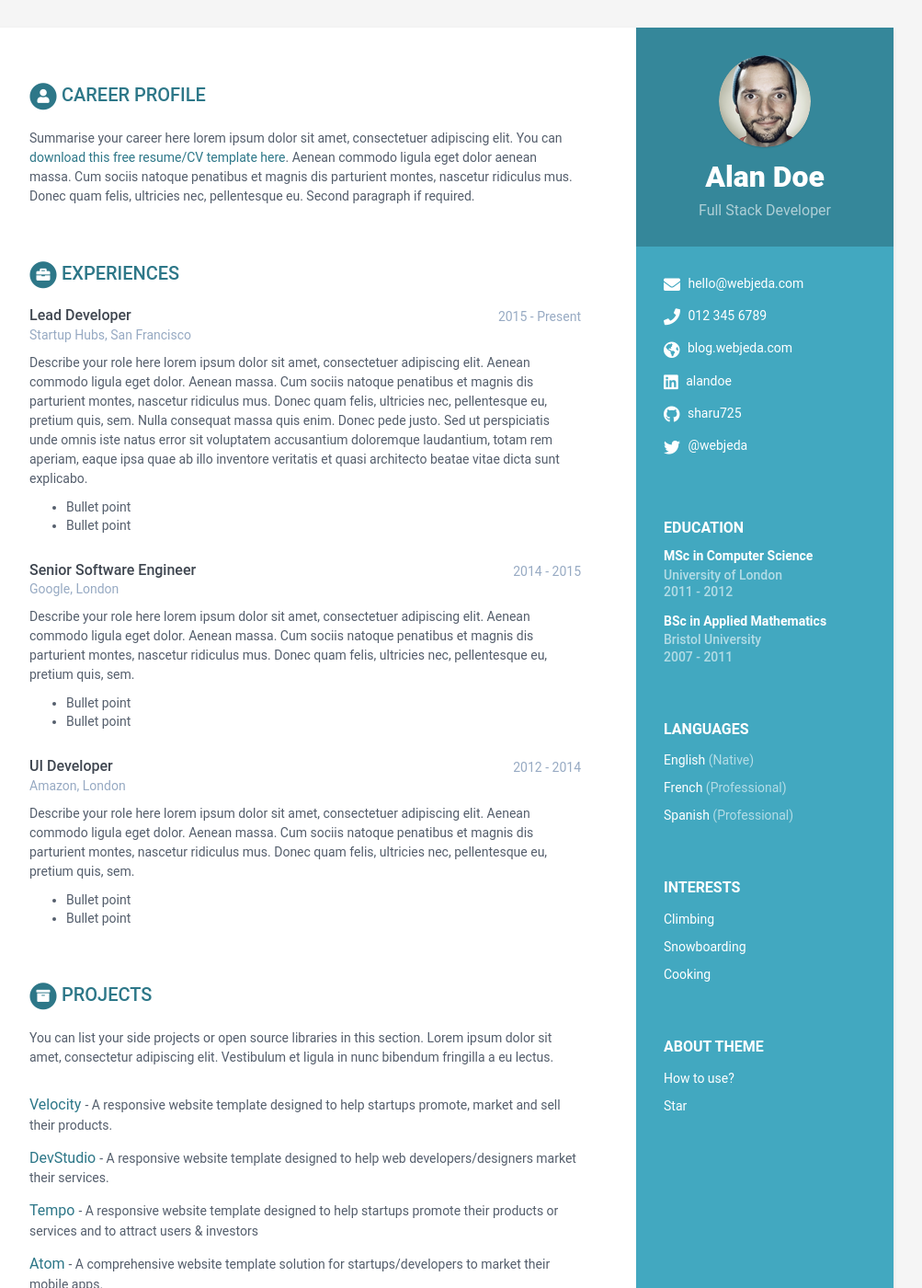
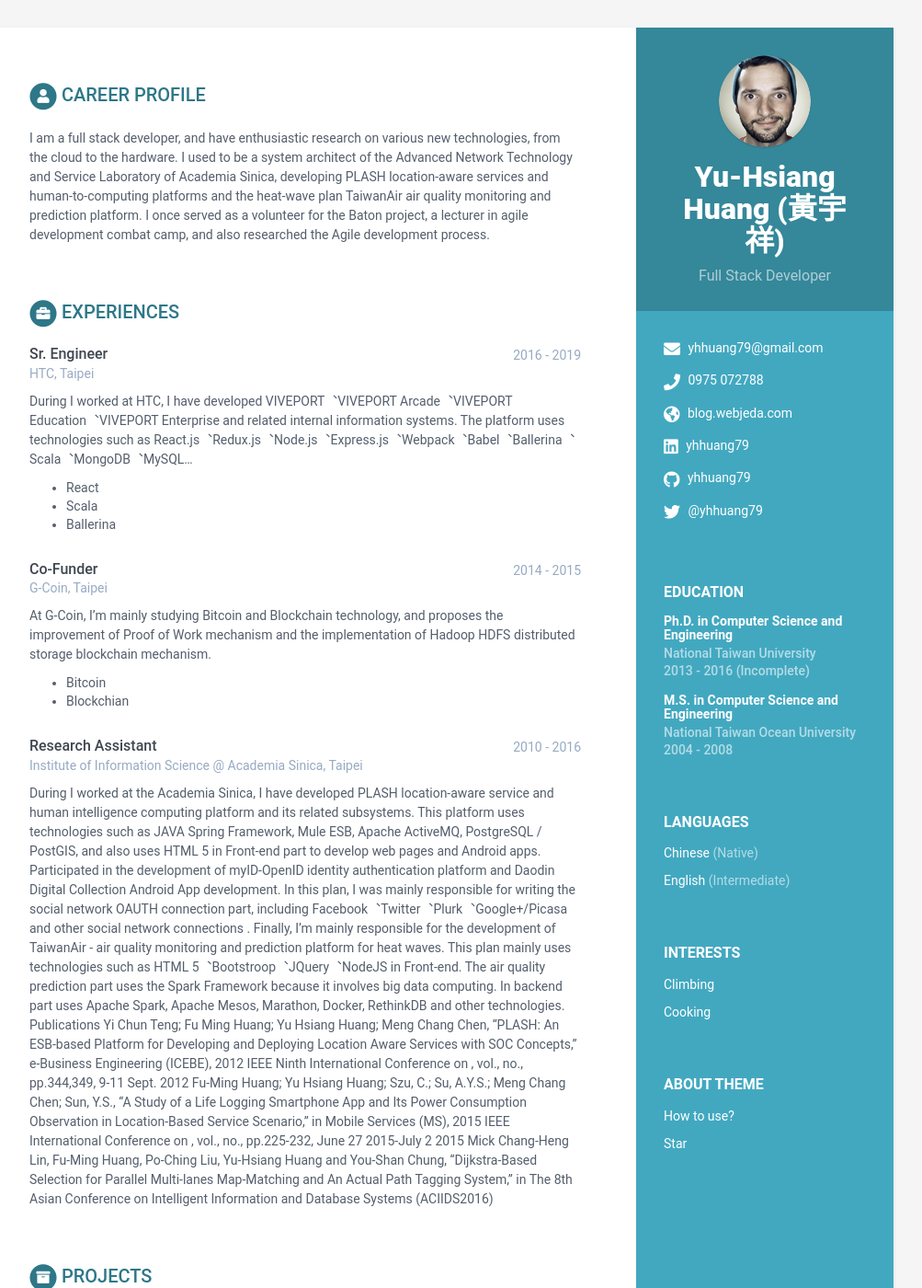
Before and after one commit to yhhuang79/resume, a Jekyll site: the page built from index.html, in a window 1280 px wide and 1400 px high. Shown: the whole window at 92% size, without its empty margins (168-1171 px from the left). Built offline with Jekyll 4.4.1, drawn with Linux system fonts in a browser that asks for light colours.

Commit message:
Edit my profile

```diff
--- a/_config.yml
+++ b/_config.yml
@@ -3,7 +3,7 @@
 # Site Settings
 title: My Resume
 url: 'http://webjeda.com'
-baseurl: '/online-cv' #change it according to your repository name
+baseurl: '/resume' #change it according to your repository name
 description: A beautiful Jekyll theme for creating resume
 # Style will be applied only after restarting the build or serve. Just choose one of the options.
 theme_skin: blue # blue turquoise green berry orange ceramic
--- a/_data/data.yml
+++ b/_data/data.yml
@@ -7,38 +7,32 @@ sidebar:
     education: True # set to False if you want education in main section instead of in sidebar
 
     # Profile information
-    name: Alan Doe
+    name: Yu-Hsiang Huang (黃宇祥)
     tagline: Full Stack Developer
     avatar: profile.png  #place a 100x100 picture inside /assets/images/ folder and provide the name of the file below
 
     # Sidebar links
-    email: hello@webjeda.com
-    phone: 012 345 6789
+    email: yhhuang79@gmail.com
+    phone: 0975 072788
     website: blog.webjeda.com #do not add http://
-    linkedin: alandoe
-    github: sharu725
+    linkedin: yhhuang79
+    github: yhhuang79
     gitlab:
     bitbucket:
-    twitter: '@webjeda'
+    twitter: '@yhhuang79'
     stack-overflow: # Number/Username, e.g. 123456/alandoe
     codewars:
     goodreads: # Number-Username, e.g. 123456-alandoe
 
     languages:
-      - idiom: English
+      - idiom: Chinese
         level: Native
 
-      - idiom: French
-        level: Professional
-
-      - idiom: Spanish
-        level: Professional
+      - idiom: English
+        level: Intermediate
 
     interests:
       - item: Climbing
-        link:
-
-      - item: Snowboarding
         link:
 
       - item: Cooking
@@ -47,73 +41,43 @@ sidebar:
 career-profile:
     title: Career Profile
     summary: |
-      Summarise your career here lorem ipsum dolor sit amet, consectetuer
-      adipiscing elit. You can [download this free resume/CV template here]().
-      Aenean commodo ligula eget dolor aenean massa. Cum sociis natoque
-      penatibus et magnis dis parturient montes, nascetur ridiculus mus.
-      Donec quam felis, ultricies nec, pellentesque eu.
-      Second paragraph if required.
+      I am a full stack developer, and have enthusiastic research on various new technologies, from the cloud to the hardware. I used to be a system architect of the Advanced Network Technology and Service Laboratory of Academia Sinica, developing PLASH location-aware services and human-to-computing platforms and the heat-wave plan TaiwanAir air quality monitoring and prediction platform. I once served as a volunteer for the Baton project, a lecturer in agile development combat camp, and also researched the Agile development process.
 education:
-    - degree: MSc in Computer Science
-      university: University of London
-      time: 2011 - 2012
+    - degree: Ph.D. in Computer Science and Engineering
+      university: National Taiwan University
+      time: 2013 - 2016 (Incomplete)
+
+    - degree: M.S. in Computer Science and Engineering
+      university: National Taiwan Ocean University
+      time: 2004 - 2008
+experiences:
+    - role: Sr. Engineer
+      time: 2016 - 2019
+      company: HTC, Taipei
       details: |
-        Describe your study here lorem ipsum dolor sit amet, consectetuer
-        adipiscing elit. Aenean commodo ligula eget dolor. Aenean massa. Cum
-        sociis natoque penatibus et magnis dis parturient montes, nascetur
-        ridiculus mus. Donec quam felis, ultricies nec, pellentesque eu,
-        pretium quis, sem.
-          - Bullet point
-          - Bullet point
-    - degree: BSc in Applied Mathematics
-      university: Bristol University
-      time: 2007 - 2011
+        During I worked at HTC, I have developed VIVEPORT︑VIVEPORT Arcade︑VIVEPORT Education︑VIVEPORT Enterprise and related internal information systems. The platform uses technologies such as React.js︑Redux.js︑Node.js︑Express.js︑Webpack︑Babel︑Ballerina︑Scala︑MongoDB︑MySQL...
+          - React
+          - Scala
+          - Ballerina
+    - role: Co-Funder
+      time: 2014 - 2015
+      company: G-Coin, Taipei
       details: |
-        Describe your study here lorem ipsum dolor sit amet, consectetuer
-        adipiscing elit. Aenean commodo ligula eget dolor. Aenean massa. Cum
-        sociis natoque penatibus et magnis dis parturient montes, nascetur
-        ridiculus mus. Donec quam felis, ultricies nec, pellentesque eu,
-        pretium quis, sem.
-          - Bullet point
-          - Bullet point
-experiences:
-    - role: Lead Developer
-      time: 2015 - Present
-      company: Startup Hubs, San Francisco
+        At G-Coin, I’m mainly studying Bitcoin and Blockchain technology, and proposes the improvement of Proof of Work mechanism and the implementation of Hadoop HDFS distributed storage blockchain mechanism.
+          - Bitcoin
+          - Blockchian
+    - role: Research Assistant
+      time: 2010 - 2016
+      company: Institute of Information Science @ Academia Sinica, Taipei
       details: |
-        Describe your role here lorem ipsum dolor sit amet, consectetuer
-        adipiscing elit. Aenean commodo ligula eget dolor. Aenean massa.
-        Cum sociis natoque penatibus et magnis dis parturient montes,
-        nascetur ridiculus mus. Donec quam felis, ultricies nec,
-        pellentesque eu, pretium quis, sem. Nulla consequat massa quis
-        enim. Donec pede justo. Sed ut perspiciatis unde omnis iste natus
-        error sit voluptatem accusantium doloremque laudantium, totam rem
-        aperiam, eaque ipsa quae ab illo inventore veritatis et quasi
-        architecto beatae vitae dicta sunt explicabo.
-          - Bullet point
-          - Bullet point
-    - role: Senior Software Engineer
-      time: 2014 - 2015
-      company: Google, London
-      details: |
-        Describe your role here lorem ipsum dolor sit amet, consectetuer
-        adipiscing elit. Aenean commodo ligula eget dolor. Aenean massa.
-        Cum sociis natoque penatibus et magnis dis parturient montes,
-        nascetur ridiculus mus. Donec quam felis, ultricies nec,
-        pellentesque eu, pretium quis, sem.
-          - Bullet point
-          - Bullet point
-    - role: UI Developer
-      time: 2012 - 2014
-      company: Amazon, London
-      details: |
-        Describe your role here lorem ipsum dolor sit amet, consectetuer
-        adipiscing elit. Aenean commodo ligula eget dolor. Aenean massa.
-        Cum sociis natoque penatibus et magnis dis parturient montes,
-        nascetur ridiculus mus. Donec quam felis, ultricies nec,
-        pellentesque eu, pretium quis, sem.
-          - Bullet point
-          - Bullet point
+        During I worked at the Academia Sinica, I have developed PLASH location-aware service and human intelligence computing platform and its related subsystems. This platform uses technologies such as JAVA Spring Framework, Mule ESB, Apache ActiveMQ, PostgreSQL / PostGIS, and also uses HTML 5 in Front-end part to develop web pages and Android apps.
+        Participated in the development of myID-OpenID identity authentication platform and Daodin Digital Collection Android App development. In this plan, I was mainly responsible for writing the social network OAUTH connection part, including Facebook︑Twitter︑Plurk︑Google+/Picasa and other social network connections .
+        Finally, I'm mainly responsible for the development of TaiwanAir -  air quality monitoring and prediction platform for heat waves. This plan mainly uses technologies such as HTML 5︑Bootstroop︑JQuery︑NodeJS in Front-end. The air quality prediction part uses the Spark Framework because it involves big data computing. In backend part uses Apache Spark, Apache Mesos, Marathon, Docker, RethinkDB and other technologies.
+        Publications
+          Yi Chun Teng; Fu Ming Huang; Yu Hsiang Huang; Meng Chang Chen, "PLASH: An ESB-based Platform for Developing and Deploying Location Aware Services with SOC Concepts," e-Business Engineering (ICEBE), 2012 IEEE Ninth International Conference on , vol., no., pp.344,349, 9-11 Sept. 2012
+          Fu-Ming Huang; Yu Hsiang Huang; Szu, C.; Su, A.Y.S.; Meng Chang Chen; Sun, Y.S., "A Study of a Life Logging Smartphone App and Its Power Consumption Observation in Location-Based Service Scenario," in Mobile Services (MS), 2015 IEEE International Conference on , vol., no., pp.225-232, June 27 2015-July 2 2015
+          Mick Chang-Heng Lin, Fu-Ming Huang, Po-Ching Liu, Yu-Hsiang Huang and You-Shan Chung, "Dijkstra-Based Selection for Parallel Multi-lanes Map-Matching and An Actual Path Tagging System," in The 8th Asian Conference on Intelligent Information and Database Systems (ACIIDS2016)
+
 projects:
     title: Projects
     intro: >
```
